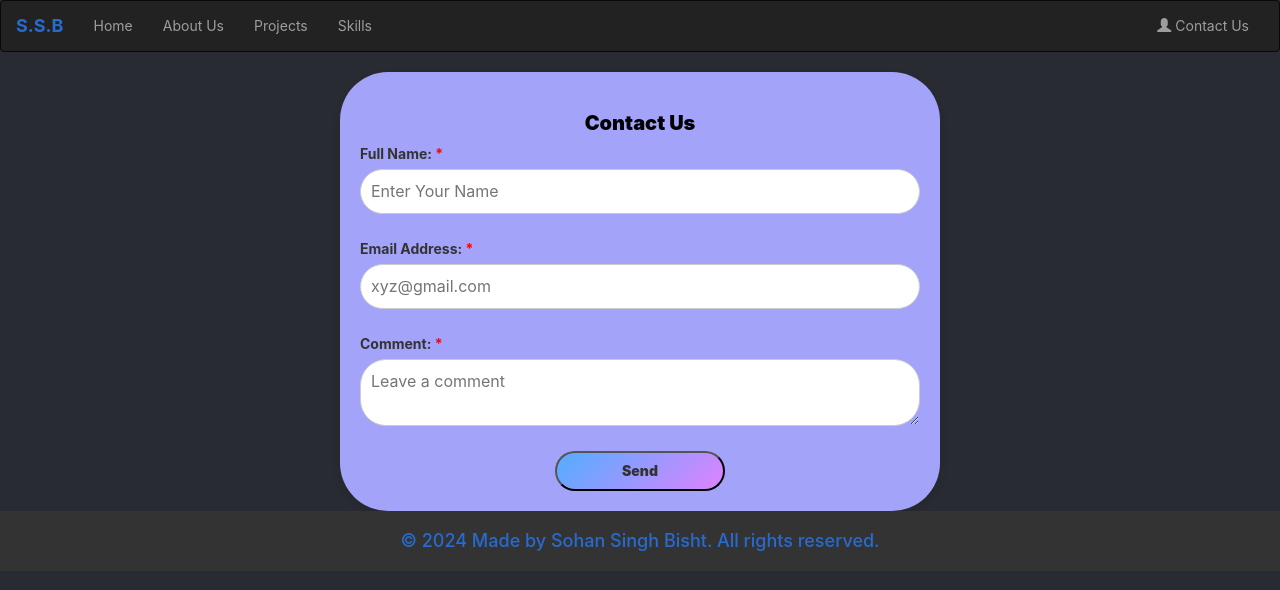
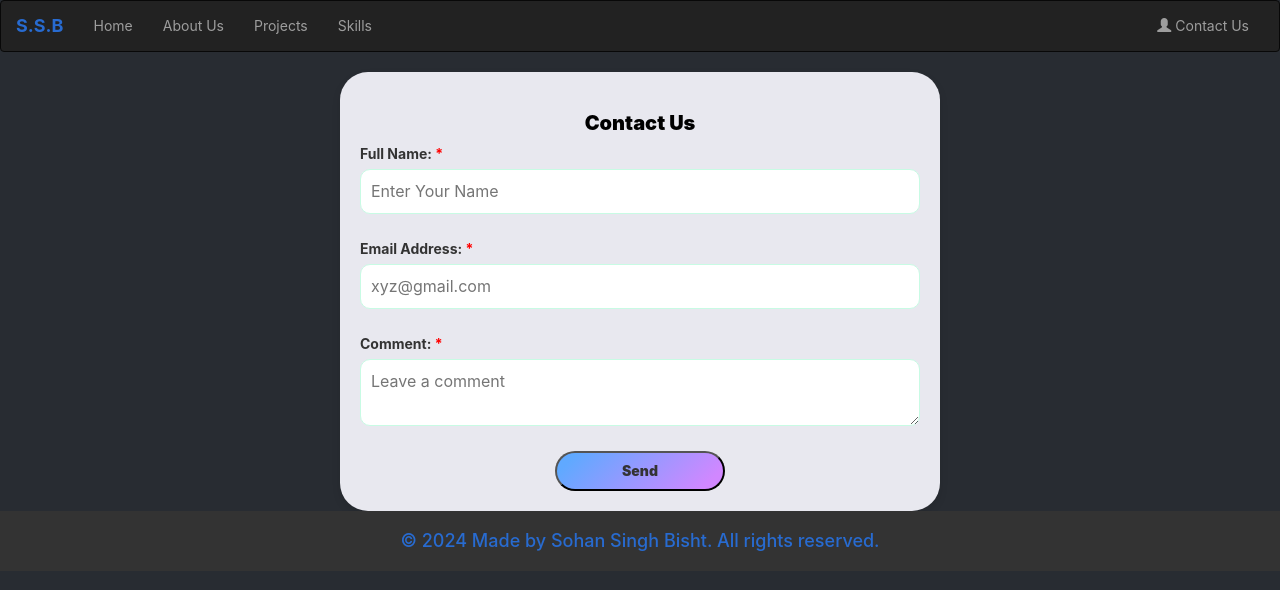
Before and after one commit to sohan418/portfolio_website, a React (Create React App) app: page /contact in a window 1280 px wide. Shown: the top 590 px of the page. Built offline with nearby package versions, Linux system fonts and the light colour scheme.

Commit message:
change is contract us page

```diff
--- a/src/components/ContactUs/ContactUs.css
+++ b/src/components/ContactUs/ContactUs.css
@@ -5,8 +5,8 @@
     max-width: 600px;
     margin: 0 auto;
     padding: 20px;
-    background-color: #a3a3f9;
-    border-radius: 48px;
+    background-color: rgb(232,232,239);
+    border-radius: 28px;
     box-shadow: 0 4px 8px rgba(0, 0, 0, 0.1);
 }
 .input-container {
@@ -29,8 +29,8 @@ form {
 input, textarea {
     padding: 10px;
     margin-bottom: 15px;
-    border: 1px solid #ccc;
-    border-radius: 26px;
+    border: 1px solid #c8fbe4;
+    border-radius: 10px;
     font-size: 16px;
     width: 100%;
     box-sizing: border-box;
```
